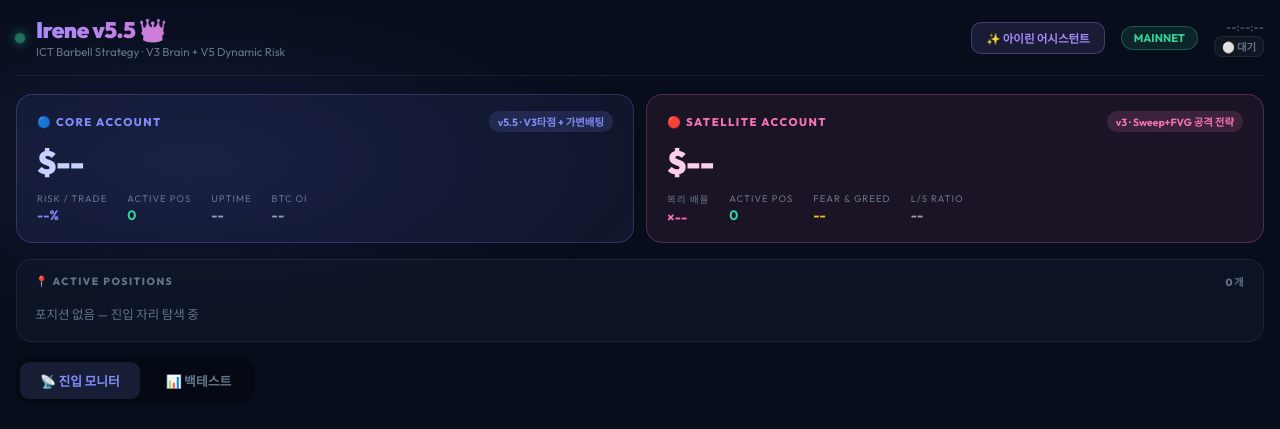
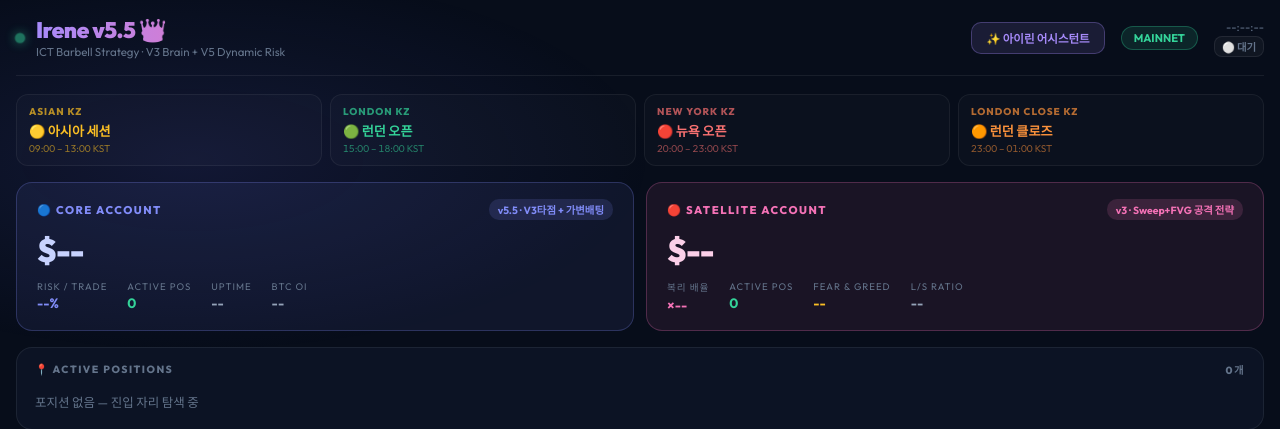
Before and after one commit to LEODIO2026/irene-bot, a Python web app: template execution/templates/dashboard.html in a window 1280 px wide. Shown: the top 429 px of the page. Run offline with Jinja, Linux system fonts and the light colour scheme; the template is opened without the code that fills it, so the values that code supplies are empty.

Commit message:
feat: 킬존 시간 정정 (DST 기준) + 대시보드 킬존 인디케이터 바 추가

```diff
--- a/execution/templates/dashboard.html
+++ b/execution/templates/dashboard.html
@@ -223,6 +223,36 @@ tr td:last-child  { border-radius:0 8px 8px 0; }
 .bt-scard { background:rgba(0,0,0,.2); border:1px solid var(--border); border-radius:10px; padding:12px; }
 .bt-slabel { font-size:.62em; color:var(--muted); text-transform:uppercase; margin-bottom:4px; }
 .bt-sval { font-size:1.3em; font-weight:800; }
+
+/* ── 킬존 인디케이터 ── */
+.kz-bar {
+  display:grid; grid-template-columns:repeat(4,1fr); gap:8px;
+  margin-bottom:16px;
+}
+.kz-seg {
+  border-radius:12px; padding:10px 12px;
+  border:1px solid rgba(255,255,255,0.06);
+  background:rgba(255,255,255,0.02);
+  transition:all .3s;
+  position:relative; overflow:hidden;
+}
+.kz-seg.kz-now {
+  border-color:currentColor !important;
+  box-shadow:0 0 16px -4px currentColor;
+}
+.kz-seg.kz-now::before {
+  content:''; position:absolute; inset:0;
+  background:currentColor; opacity:.08;
+}
+.kz-seg-asia   { color:#fbbf24; }
+.kz-seg-london { color:#34d399; }
+.kz-seg-ny     { color:#f87171; }
+.kz-seg-lc     { color:#fb923c; }
+.kz-seg-label  { font-size:.62em; font-weight:800; text-transform:uppercase; letter-spacing:1px; opacity:.7; margin-bottom:3px; }
+.kz-seg-name   { font-size:.82em; font-weight:800; margin-bottom:2px; }
+.kz-seg-time   { font-size:.62em; opacity:.55; font-variant-numeric:tabular-nums; }
+.kz-seg-badge  { display:none; font-size:.58em; font-weight:800; padding:2px 6px; border-radius:6px; background:currentColor; color:#0f1117; margin-top:5px; }
+.kz-seg.kz-now .kz-seg-badge { display:inline-block; }
 </style>
 </head>
 <body>
@@ -244,6 +274,34 @@ tr td:last-child  { border-radius:0 8px 8px 0; }
       <span class="st-clock" id="srvTime">--:--:--</span>
       <span class="st-kz kz-off" id="killzoneBadge">⚪ 대기</span>
     </div>
+  </div>
+</div>
+
+<!-- ── 킬존 인디케이터 ── -->
+<div class="kz-bar">
+  <div class="kz-seg kz-seg-asia" id="kzAsia">
+    <div class="kz-seg-label">Asian KZ</div>
+    <div class="kz-seg-name">🟡 아시아 세션</div>
+    <div class="kz-seg-time">09:00 – 13:00 KST</div>
+    <div class="kz-seg-badge">● NOW</div>
+  </div>
+  <div class="kz-seg kz-seg-london" id="kzLondon">
+    <div class="kz-seg-label">London KZ</div>
+    <div class="kz-seg-name">🟢 런던 오픈</div>
+    <div class="kz-seg-time">15:00 – 18:00 KST</div>
+    <div class="kz-seg-badge">● NOW</div>
+  </div>
+  <div class="kz-seg kz-seg-ny" id="kzNY">
+    <div class="kz-seg-label">New York KZ</div>
+    <div class="kz-seg-name">🔴 뉴욕 오픈</div>
+    <div class="kz-seg-time">20:00 – 23:00 KST</div>
+    <div class="kz-seg-badge">● NOW</div>
+  </div>
+  <div class="kz-seg kz-seg-lc" id="kzLC">
+    <div class="kz-seg-label">London Close KZ</div>
+    <div class="kz-seg-name">🟠 런던 클로즈</div>
+    <div class="kz-seg-time">23:00 – 01:00 KST</div>
+    <div class="kz-seg-badge">● NOW</div>
   </div>
 </div>
 
@@ -509,7 +567,14 @@ async function update() {
     const kzEl = document.getElementById('killzoneBadge');
     const kz = d.killzone || '⚪ 대기';
     kzEl.textContent = kz;
-    kzEl.className = 'st-kz ' + (kz.includes('런던') || kz.includes('뉴욕') ? 'kz-active' : kz.includes('아시안') ? 'kz-asian' : 'kz-off');
+    kzEl.className = 'st-kz ' + (kz.includes('뉴욕') ? 'kz-active' : kz.includes('런던클로즈') ? 'kz-asian' : kz.includes('런던') ? 'kz-active' : kz.includes('아시아') ? 'kz-asian' : 'kz-off');
+
+    // 킬존 인디케이터 바 업데이트
+    ['kzAsia','kzLondon','kzNY','kzLC'].forEach(id => document.getElementById(id).classList.remove('kz-now'));
+    if (kz.includes('아시아'))      document.getElementById('kzAsia').classList.add('kz-now');
+    else if (kz.includes('클로즈')) document.getElementById('kzLC').classList.add('kz-now');
+    else if (kz.includes('런던'))   document.getElementById('kzLondon').classList.add('kz-now');
+    else if (kz.includes('뉴욕'))   document.getElementById('kzNY').classList.add('kz-now');
     const pill = document.getElementById('modePill');
     pill.textContent = d.mode;
     pill.className = 'mode-pill ' + (d.mode === 'MAINNET' ? 'mode-live' : 'mode-test');
```
Also changed, not shown: execution/trade_assistant.py (+13 -9 lines), execution/tv_bridge.py (+4 -3 lines).
